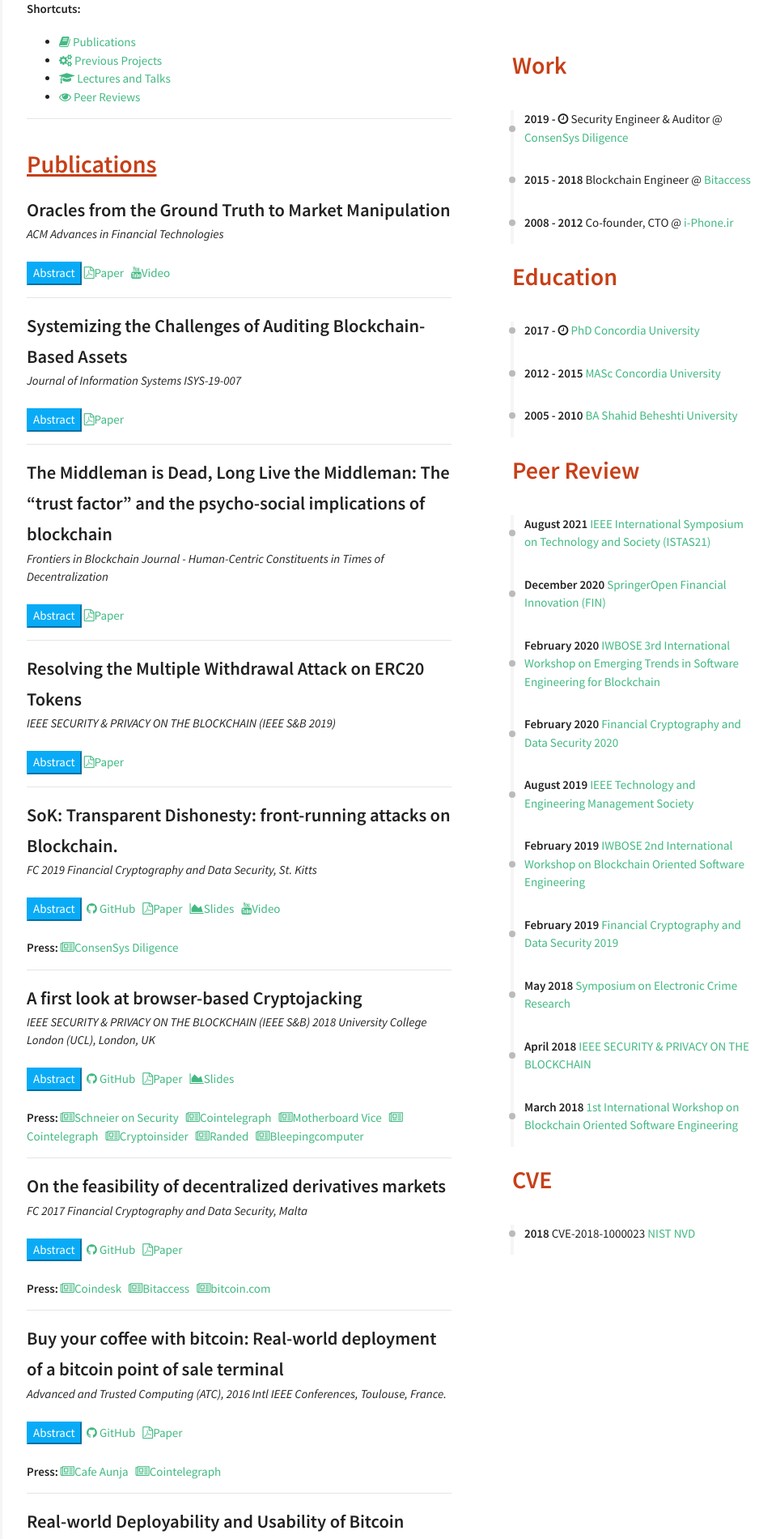
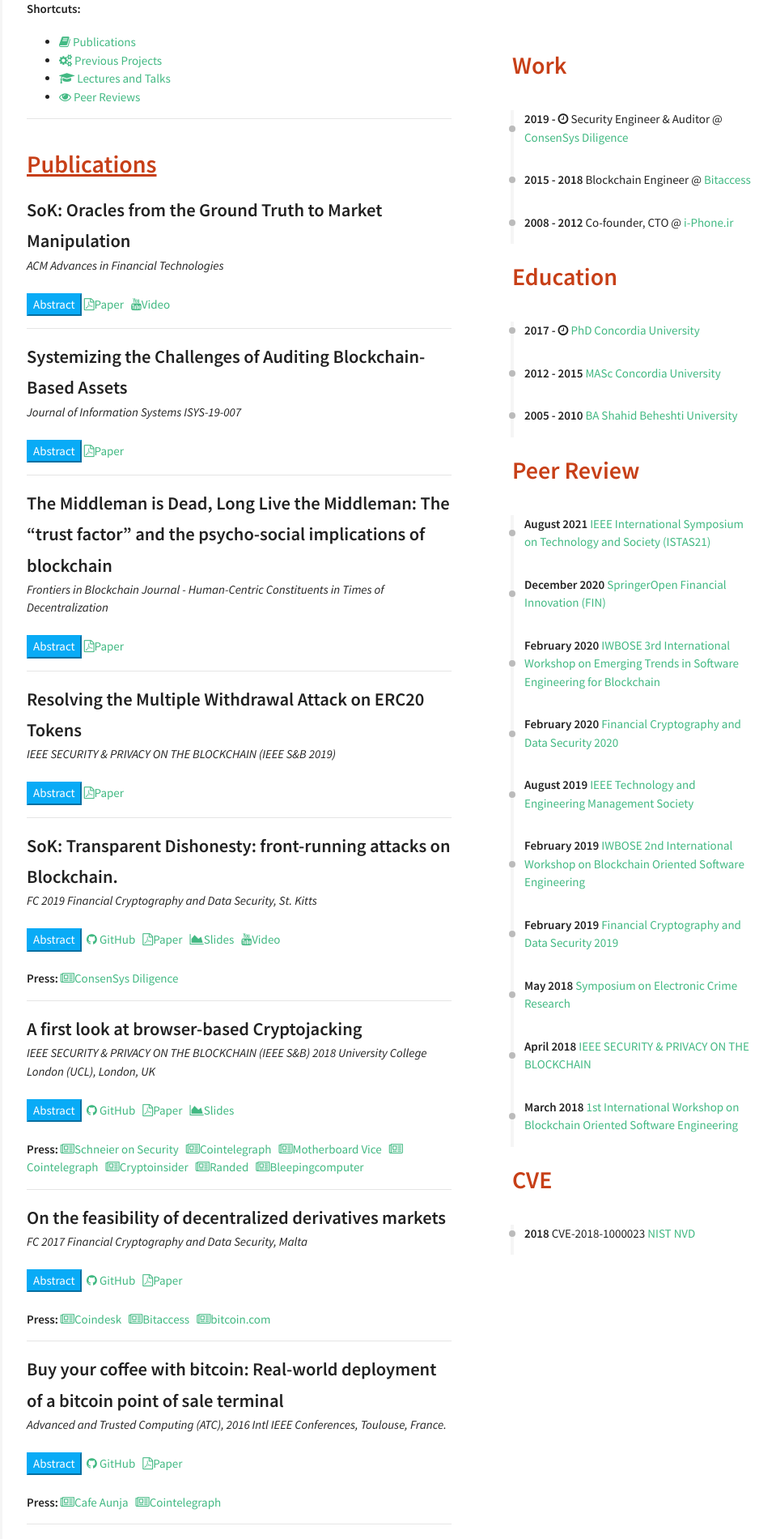
Before and after one commit to shayanb/shayan.es, a Jekyll site: the page built from index.html, in a window 1280 px wide. Shown: the part 388-2288 px from the top of the page at 81% size, without its empty margins (317-1276 px from the left). Built offline with Jekyll 4.4.1, drawn with Linux system fonts in a browser that asks for light colours; nearby versions of some CDN libraries.

Commit message:
minor fix

```diff
--- a/_data/index/publications.yml
+++ b/_data/index/publications.yml
@@ -1,4 +1,4 @@
-- name: "Oracles from the Ground Truth to Market Manipulation"
+- name: "SoK: Oracles from the Ground Truth to Market Manipulation"
   descr: One fundamental limitation of blockchain-based smart contracts is that they execute in a closed environment and only have access to the data and functionality that is either already on the blockchain or fed into the blockchain. Thus any interactions with the real world need to be mediated by a bridge service, which is called an oracle. As decentralized applications mature, oracles are playing an increasingly prominent role. With their evolution comes more attacks, necessitating a greater attention to the trust model of using oracles. In this SoK, we systemize the design alternatives for oracles, showcase attacks, and discuss attack mitigation strategies.
   year: 2021
   published: "ACM Advances in Financial Technologies"
```
